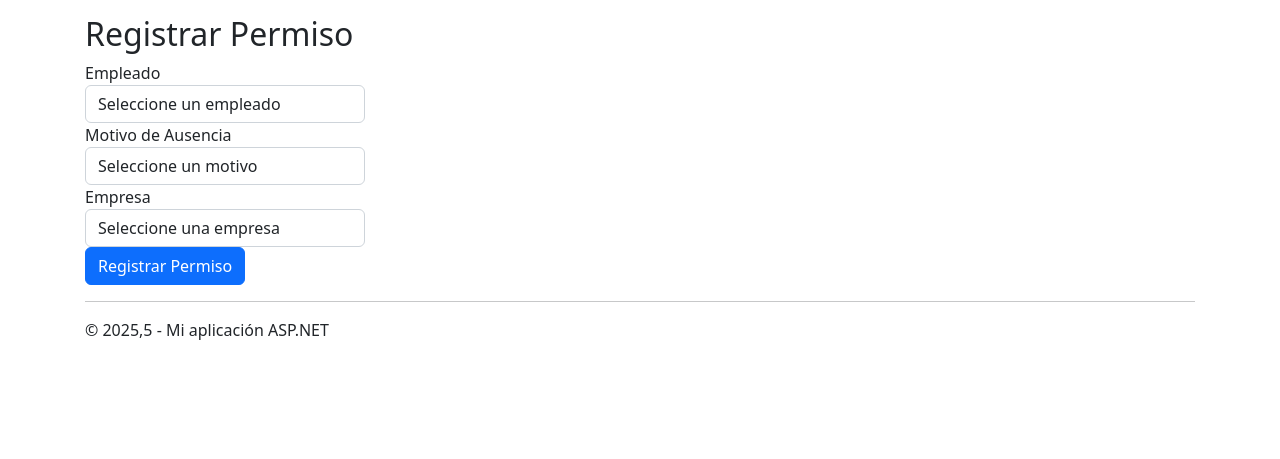
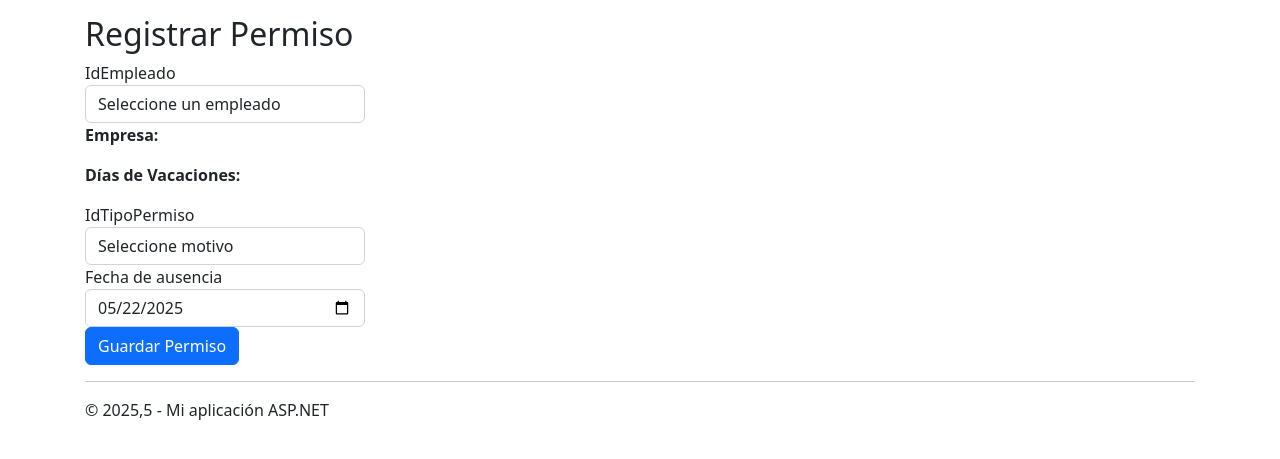
Before and after one commit to Oscarsalin12/Proyecto_Estadias, an ASP.NET MVC app: page /Permisos/CrearPermiso in a window 1280 px wide. Shown: the part 68-527 px from the top of the page. Run offline with ASP.NET Core 8 and stand-ins for ASP.NET MVC 5, Linux system fonts and the light colour scheme; the project's own start-up code is not run, and a stand-in starts its controllers and pages; some libraries are stand-ins or nearby versions.

Commit message:
moejoras con el metodo sde permisos

```diff
--- a/Proyecto_Estadias/Controllers/PermisosController.cs
+++ b/Proyecto_Estadias/Controllers/PermisosController.cs
@@ -52,6 +52,7 @@ namespace Proyecto_Estadias.Controllers
                     IdEmpleado = model.IdEmpleado,
                     IdTipoPermiso = model.IdTipoPermiso,
                     IdEmpresa = model.IdEmpresa,
+                    FechaGeneracion = model.FechaGeneracion
 
                 };
 
@@ -128,8 +129,25 @@ namespace Proyecto_Estadias.Controllers
             }
         }
 
+        [HttpGet]
+        public JsonResult ObtenerDatosEmpleado(int id)
+        {
+            var empleado = db.Empleados.Include("Empresas").FirstOrDefault(e => e.Id == id);
+            if (empleado != null)
+            {
 
-
-
+                return Json(new
+                {
+                    empresaId = empleado.IdEmpresa,
+                    empresa = empleado.Empresas.Nombre ?? "No asignada",
+                    vacaciones = empleado.intDiasVacaciones
+                }, JsonRequestBehavior.AllowGet);
+            }
+            return Json(new {
+                empresaId = 0,
+                empresa = "No encontrada",
+                vacaciones = 0 },
+                JsonRequestBehavior.AllowGet);
+        }
     }
 }
--- a/Proyecto_Estadias/Views/Permisos/CrearPermiso.cshtml
+++ b/Proyecto_Estadias/Views/Permisos/CrearPermiso.cshtml
@@ -9,27 +9,55 @@
 
 @using (Html.BeginForm("CrearPermiso", "Permisos", FormMethod.Post))
 {
-    @Html.AntiForgeryToken()
+    <div class="form-group">
+        @Html.LabelFor(m => m.IdEmpleado)
+        @Html.DropDownListFor(m => m.IdEmpleado, Model.EmpleadosVM, "Seleccione un empleado", new { @class = "form-control", onchange = "cargarDatosEmpleado()" })
+    </div>
 
-    <div class="form-group">
-        @Html.LabelFor(m => m.IdEmpleado, "Empleado")
-        @Html.DropDownListFor(m => m.IdEmpleado, Model.EmpleadosVM, "Seleccione un empleado", new { @class = "form-control" })
+    <div id="datosEmpleado" style="margin-bottom:15px;">
+        @Html.HiddenFor(m => m.IdEmpresa)
+        <p><strong>Empresa:</strong> <span id="empresa"></span></p>
+        <p><strong>Días de Vacaciones:</strong> <span id="vacaciones"></span></p>
     </div>
 
     <div class="form-group">
-        @Html.LabelFor(m => m.IdTipoPermiso, "Motivo de Ausencia")
-        @Html.DropDownListFor(m => m.IdTipoPermiso, Model.MotivosAusenciaVM, "Seleccione un motivo", new { @class = "form-control" })
+        @Html.LabelFor(m => m.IdTipoPermiso)
+        @Html.DropDownListFor(m => m.IdTipoPermiso, Model.MotivosAusenciaVM, "Seleccione motivo", new { @class = "form-control" })
     </div>
 
     <div class="form-group">
-        @Html.LabelFor(m => m.IdEmpresa, "Empresa")
-        @Html.DropDownListFor(m => m.IdEmpresa, Model.EmpresasVM ?? new List<SelectListItem>(), "Seleccione una empresa", new { @class = "form-control" })
+        @Html.LabelFor(m => m.FechaGeneracion, "Fecha de ausencia")
+        @Html.TextBoxFor(m => m.FechaGeneracion, "{0:yyyy-MM-dd}", new { @type = "date", @class = "form-control" })
     </div>
 
-    @*<div class="form-group">
-        @Html.LabelFor(m => m.FechaGeneracion, "Fecha de Generación")
-        @Html.TextBoxFor(m => m.FechaGeneracion, "{0:yyyy-MM-dd}", new { @class = "form-control", type = "date" })
-    </div>*@
+    <button type="submit" class="btn btn-primary">Guardar Permiso</button>
+}
 
-    <button type="submit" class="btn btn-primary">Registrar Permiso</button>
+@section Scripts {
+    <script src="https://ajax.googleapis.com/ajax/libs/jquery/3.5.1/jquery.min.js"></script>
+    <script>
+        function cargarDatosEmpleado() {
+            var empleadoId = $('#IdEmpleado').val();
+            if (empleadoId && empleadoId !== "") {
+                $.ajax({
+                    url: '@Url.Action("ObtenerDatosEmpleado","Permisos")',
+                    type: 'GET',
+                    data: { id: empleadoId },
+                    success: function (data) {
+                        $('#empresa').text(data.empresa);
+                        $('#vacaciones').text(data.vacaciones);
+                        console.log("Empresa ID:", data.empresaId);
+                        $('#IdEmpresa').val(data.empresaId);
+                    },
+                    error: function(){
+                    alert('Error al cargar los datos del empleado');
+                    }
+                });
+
+            } else {
+                $('#empresa').text('');
+                $('#vacaciones').text('');
+            }
+        }
+    </script>
 }
--- a/Proyecto_Estadias/Views/Permisos/Reporte.cshtml
+++ b/Proyecto_Estadias/Views/Permisos/Reporte.cshtml
@@ -26,5 +26,7 @@
                 <td>@permiso.FechaGeneracion.ToShortDateString()</td>
             </tr>
         }
+        @Html.ActionLink("generar reporte", "GenerarPDF", "Permisos", null, new { @class = "btn btn-dark btn-group-sm w-25" })
     </tbody>
+
 </table>
```
